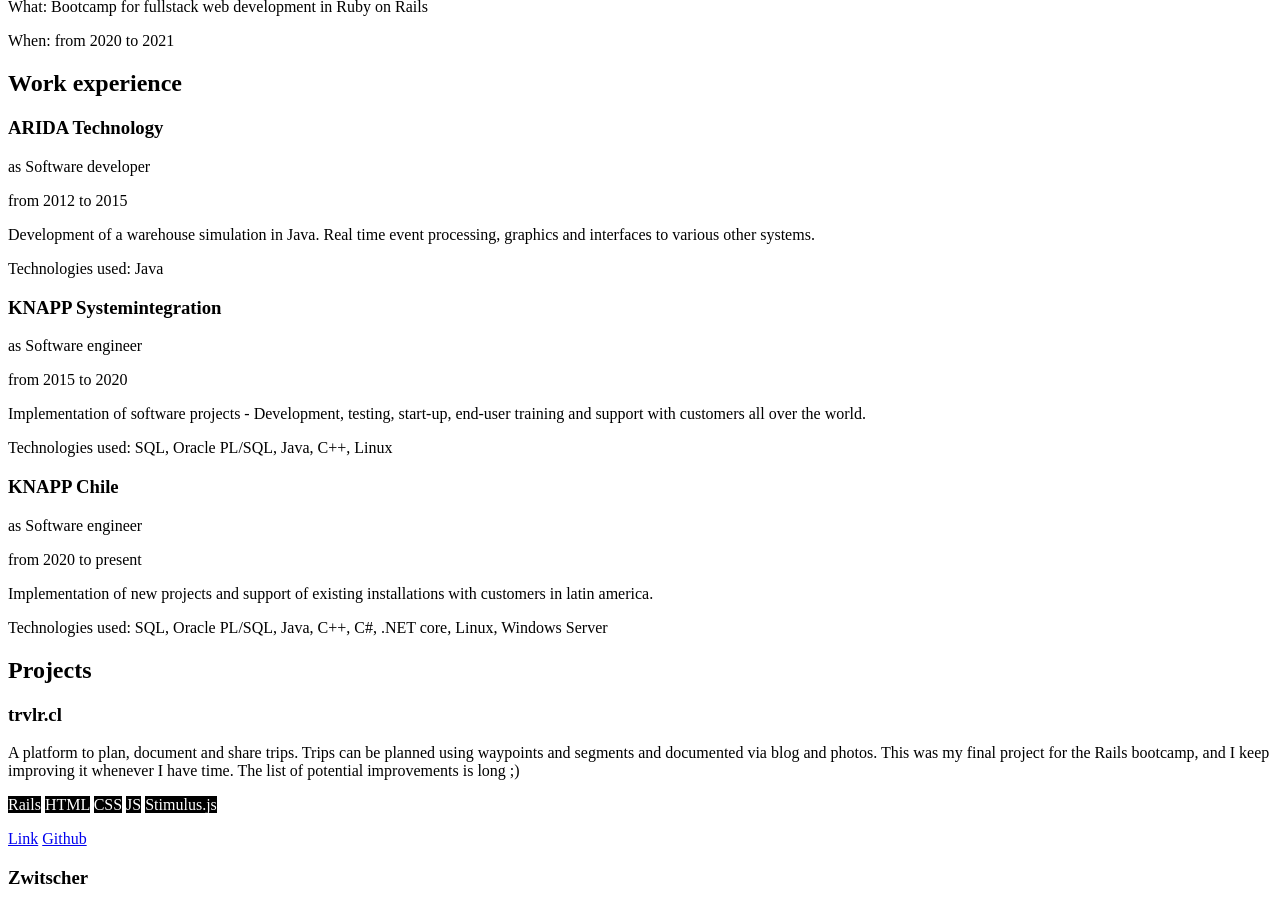
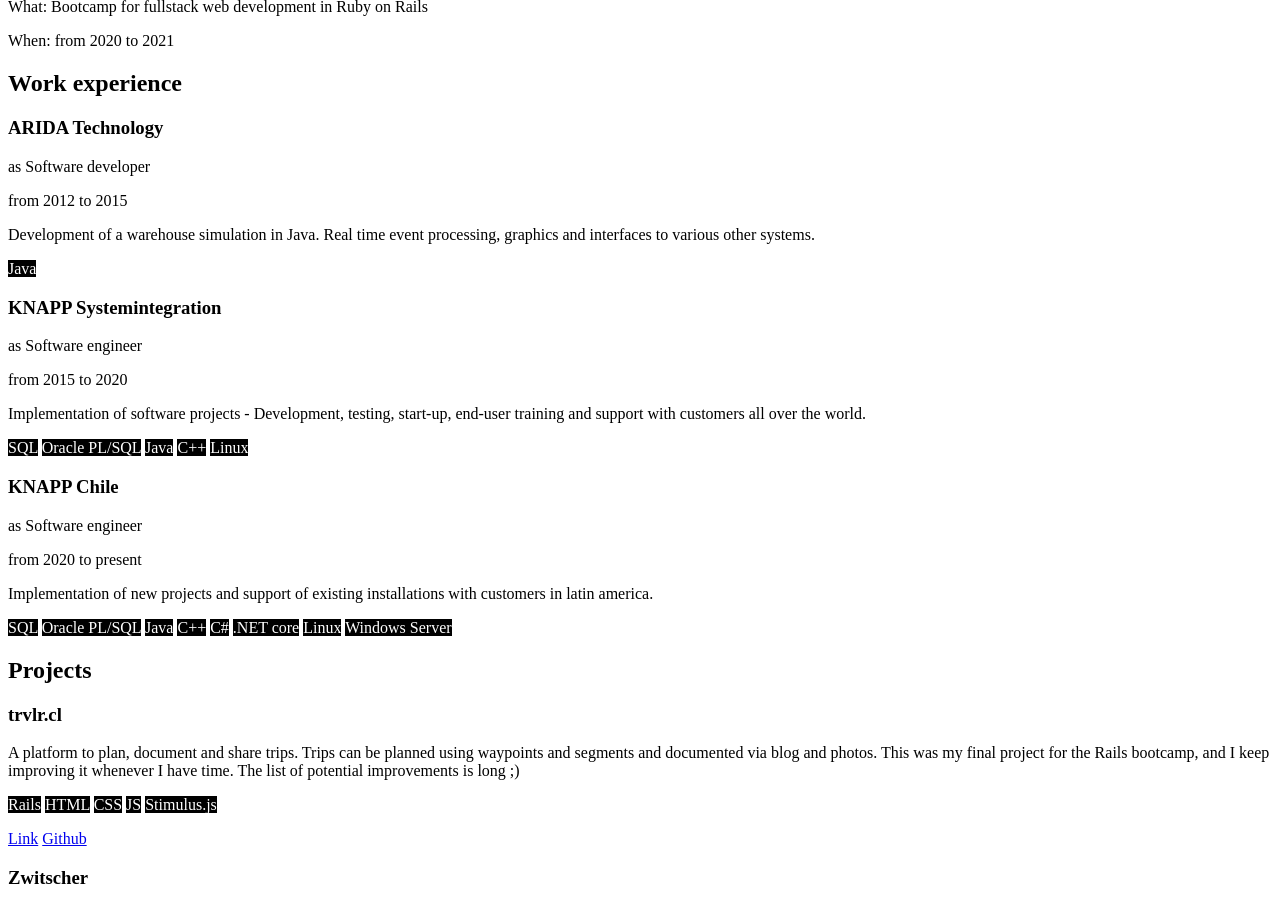
Before and after one commit to chrila/portfolio, a Jekyll site: the page built from index.html, in a window 1280 px wide and 900 px high, scrolled down 550 px. Built offline with Jekyll 4.4.1, drawn with Linux system fonts in a browser that asks for light colours.

Commit message:
Add: reworked used technologies in experience

```diff
--- a/_data/experience.yml
+++ b/_data/experience.yml
@@ -2,19 +2,19 @@
   from: 2012
   to: 2015
   position: Software developer
-  technologies: Java
+  technologies: [Java]
   description: Development of a warehouse simulation in Java. Real time event processing, graphics and interfaces to various other systems.
 
 - employer: KNAPP Systemintegration
   from: 2015
   to: 2020
   position: Software engineer
-  technologies: SQL, Oracle PL/SQL, Java, C++, Linux
+  technologies: [SQL, Oracle PL/SQL, Java, C++, Linux]
   description: Implementation of software projects - Development, testing, start-up, end-user training and support with customers all over the world.
 
 - employer: KNAPP Chile
   from: 2020
   to: present
   position: Software engineer
-  technologies: SQL, Oracle PL/SQL, Java, C++, C#, .NET core, Linux, Windows Server
+  technologies: [SQL, Oracle PL/SQL, Java, C++, C#, .NET core, Linux, Windows Server]
   description: Implementation of new projects and support of existing installations with customers in latin america.
--- a/_includes/experience.html
+++ b/_includes/experience.html
@@ -6,7 +6,9 @@
       <p>as {{ item.position }}</p>
       <p>from {{ item.from }} to {{ item.to }}</p>
       <p>{{ item.description }}</p>
-      <p>Technologies used: {{ item.technologies }}</p>
+      {% for tech in item.technologies %}
+        <span class="badge">{{ tech }}</span>
+      {% endfor %}
     </div>
   {% endfor %}
 </section>
```
